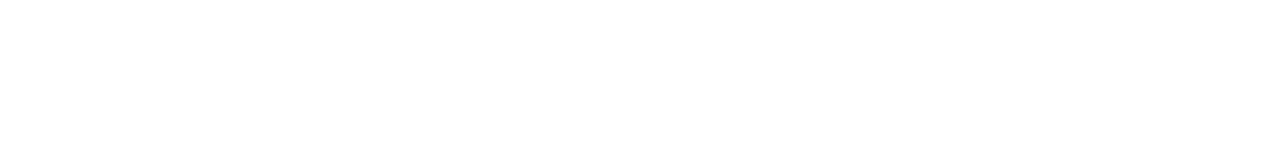
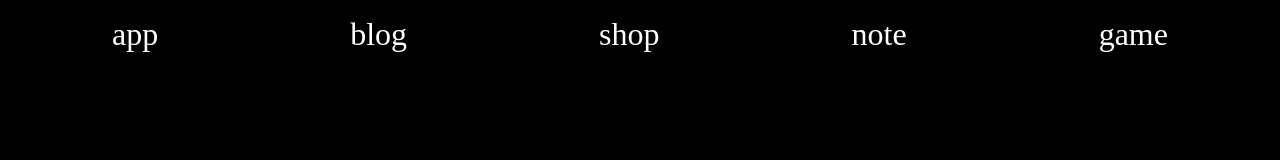
Before and after one commit to cpettet/tiny_apps, a plain HTML site: page index.html in a window 1280 px wide. Drawn offline with Linux system fonts and the light colour scheme.

Commit message:
navbar finished, working on the main section

```diff
--- a/index.css
+++ b/index.css
@@ -2,4 +2,22 @@
   margin: 0px;
   padding: 0px;
   box-sizing: border-box;
+  background-color: black;
+  color: white;
 }
+
+.nav__links {
+    display: flex;
+    flex-direction: row;
+    width: 100%;
+    align-content: center;
+    justify-content: space-around;
+    align-items: center;
+    padding: 1rem 1rem;
+    list-style: none;
+}
+
+.nav__link {
+    text-decoration: none;
+    font-size: 2rem;
+}
--- a/index.html
+++ b/index.html
@@ -9,6 +9,18 @@
     <link rel="stylesheet" href="/index.css" />
   </head>
   <body>
-    <nav></nav>
+    <nav>
+      <ul class="nav__links">
+        <li class="nav__link"><a>app</a></li>
+        <li class="nav__link"><a>blog</a></li>
+        <li class="nav__link"><a>shop</a></li>
+        <li class="nav__link"><a>note</a></li>
+        <li class="nav__link"><a>game</a></li>
+      </ul>
+    </nav>
+
+    <main>
+      <div class="left"></div>
+    </main>
   </body>
 </html>
```
